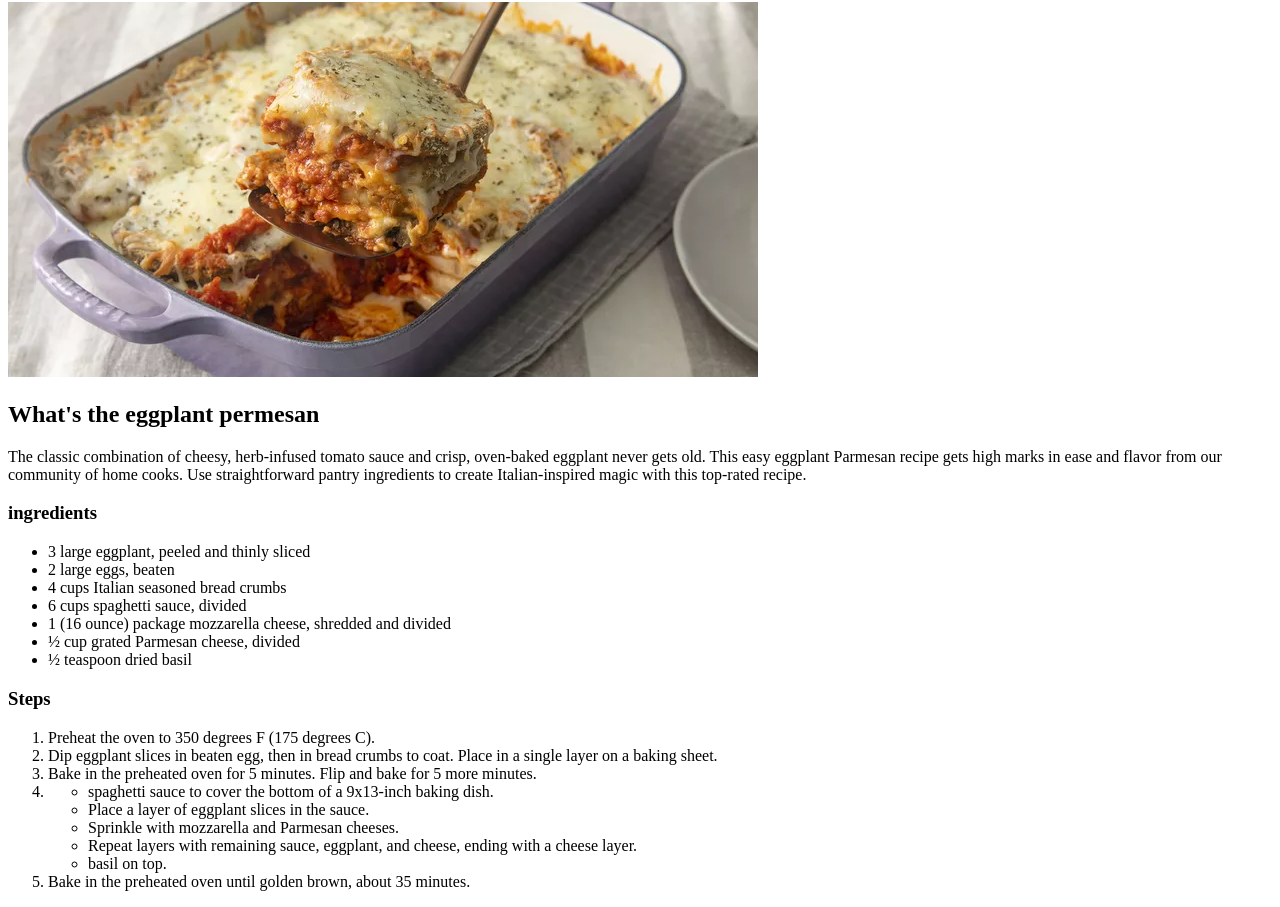
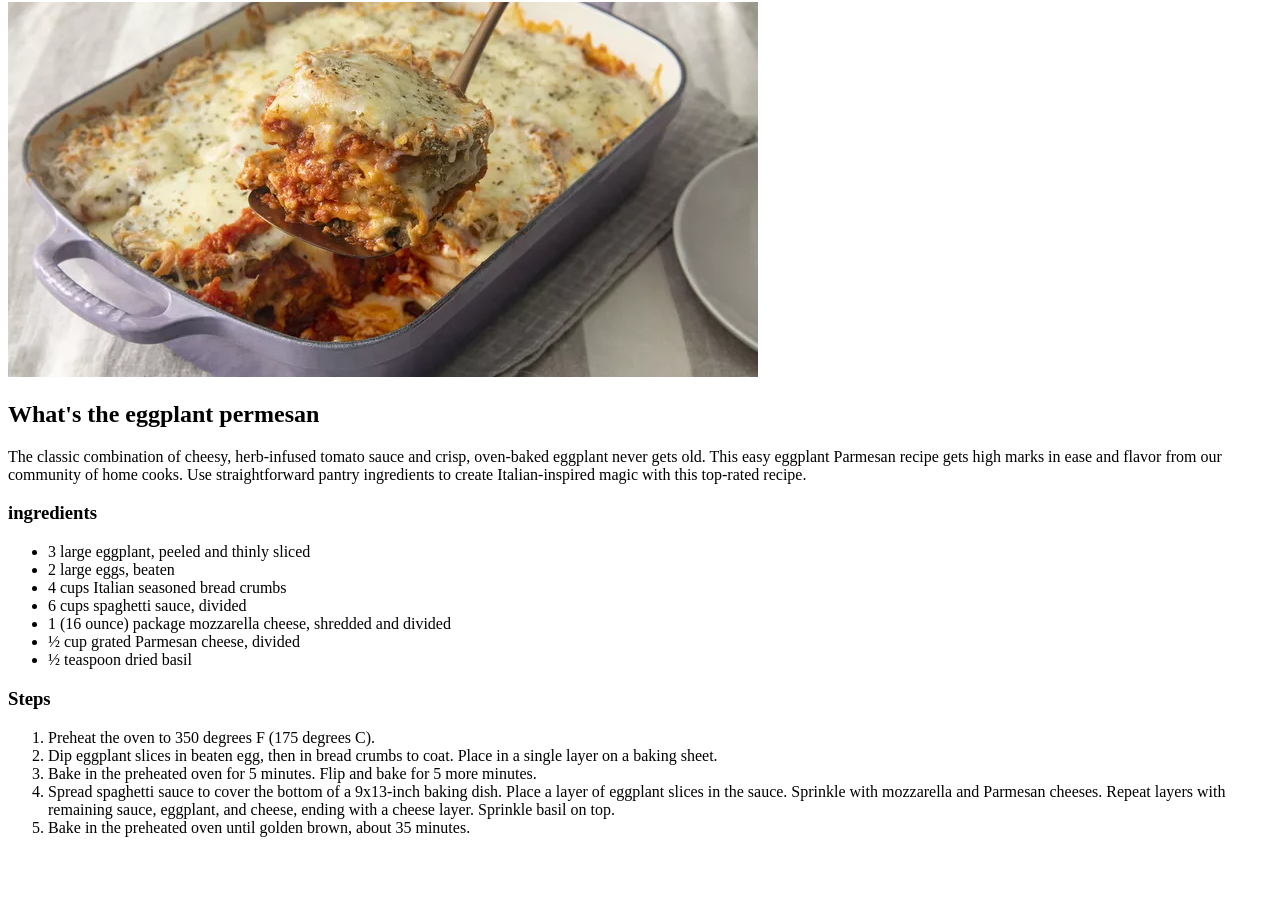
Before and after one commit to Medo072/odin-recipes, a plain HTML site: page recipes/Eggplant-permesan.html in a window 1280 px wide. Shown: the part 78-985 px from the top of the page. After the commit the page ends 931 px from the top, so only its background shows below. Drawn offline with Linux system fonts and the light colour scheme.

Commit message:
remove the trial list at the fourth element  in the ingredients

```diff
--- a/recipes/Eggplant-permesan.html
+++ b/recipes/Eggplant-permesan.html
@@ -31,15 +31,11 @@
                 <li>Preheat the oven to 350 degrees F (175 degrees C).</li>
                 <li>Dip eggplant slices in beaten egg, then in bread crumbs to coat. Place in a single layer on a baking sheet.</li>
                 <li>Bake in the preheated oven for 5 minutes. Flip and bake for 5 more minutes.</li>
-                <li>
-                    <ul>
-                        <li>spaghetti sauce to cover the bottom of a 9x13-inch baking dish.</li>
-                        <li>Place a layer of eggplant slices in the sauce.</li>
-                        <li>Sprinkle with mozzarella and Parmesan cheeses.</li>
-                        <li>Repeat layers with remaining sauce, eggplant, and cheese, ending with a cheese layer.</li>
-                        <li> basil on top.</li>
-                    </ul>
-                </li>
+                <li>Spread spaghetti sauce to cover the bottom of a 9x13-inch baking dish.
+                    Place a layer of eggplant slices in the sauce.
+                    Sprinkle with mozzarella and Parmesan cheeses.
+                    Repeat layers with remaining sauce, eggplant, and cheese, ending with a cheese layer.
+                    Sprinkle basil on top.</li>
                 <li>Bake in the preheated oven until golden brown, about 35 minutes.</li>
             </ol>
         </p>
```
